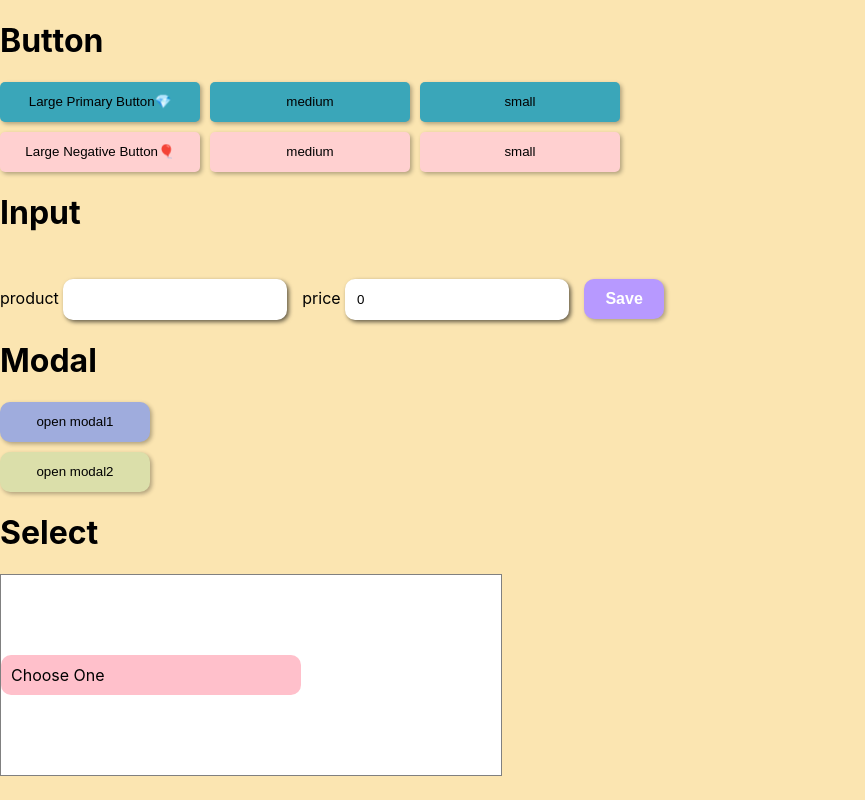
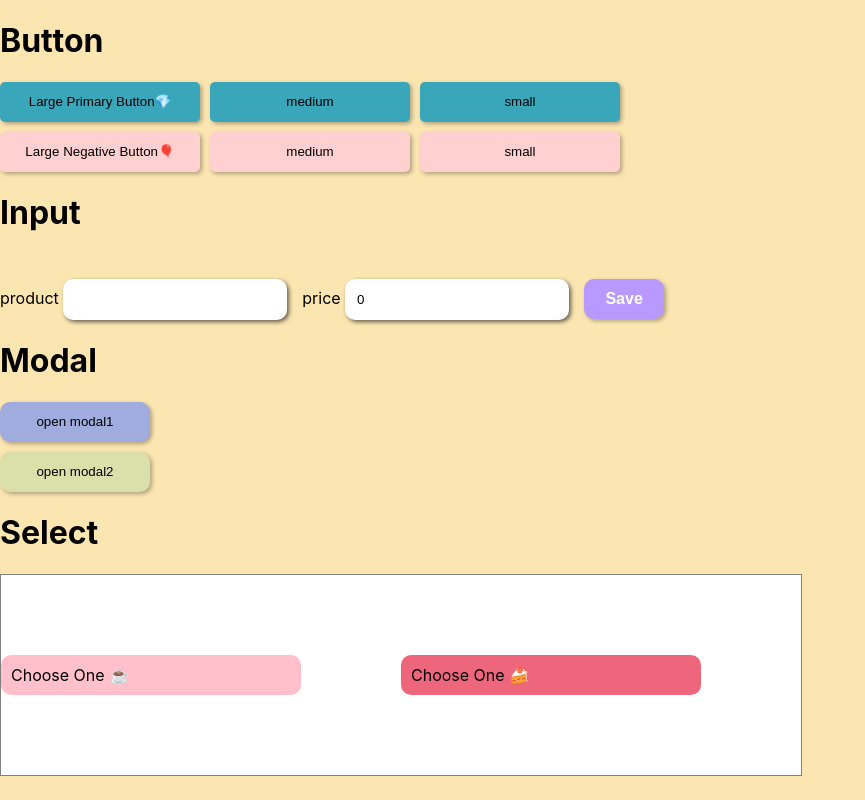
Before and after one commit to Passionhruit/Level3, a React (Create React App) app: page / in a window 1280 px wide. Shown: the whole page, without its empty margins (0-865 px from the left). Built offline with nearby package versions, Linux system fonts and the light colour scheme.

Commit message:
done with select

```diff
--- a/src/App.js
+++ b/src/App.js
@@ -16,7 +16,8 @@ function App() {
   const [isOpen2, setIsOpen2] = useState(false);
 
   // Select
-  const [selected, setSelected] = useState("Choose One");
+  const [selected, setSelected] = useState("Choose One ☕️");
+  const [selected2, setSelected2] = useState("Choose One 🍰");
 
   return (
     <>
@@ -34,7 +35,12 @@ function App() {
         isOpen2={isOpen2}
         setIsOpen2={setIsOpen2}
       />
-      <Dropdown selected={selected} setSelected={setSelected} />
+      <Dropdown
+        selected={selected}
+        setSelected={setSelected}
+        selected2={selected2}
+        setSelected2={setSelected2}
+      />
     </>
   );
 }
--- a/src/components/Button.jsx
+++ b/src/components/Button.jsx
@@ -57,7 +57,7 @@ function Button() {
           return (
             <NegBtn
               onClick={() => {
-                alert(`${box} 버튼입니다.`);
+                prompt(`${box} 버튼일까요?`);
               }}
             >
               {box}
--- a/src/components/Dropdown.jsx
+++ b/src/components/Dropdown.jsx
@@ -3,16 +3,22 @@ import { useState } from "react";
 import { styled } from "styled-components";
 
 const Container = styled.div`
-  width: 500px;
+  width: 800px;
   height: 200px;
   border: 1px solid gray;
   overflow: hidden;
-  overflow: visible;
   background-color: white;
+  overflow: hidden;
+`;
+
+// 넘치는 dropdown
+
+const Parent1 = styled.div`
+  margin-left: 0px;
 `;
 
 const StDrop = styled.div`
-  position: relative;
+  position: absolute;
   margin-top: 80px;
   width: 300px;
   user-select: none;
@@ -24,6 +30,7 @@ const StDropBtn = styled.div`
   background-color: pink;
   box-shadow: 3px 3px 10px 6px rgba((0, 0, 0, 0.06));
   display: flex;
+  cursor: pointer;
 `;
 
 const StDropContent = styled.div`
@@ -35,6 +42,7 @@ const StDropContent = styled.div`
   background-color: aliceblue;
   box-shadow: 3px 3px 10px 6px rgba((0, 0, 0, 0.06));
   width: 90%;
+  z-index: 100;
 `;
 
 const StDropItem = styled.div`
@@ -46,14 +54,61 @@ const StDropItem = styled.div`
   }
 `;
 
-function Dropdown({ selected, setSelected }) {
+// 안 넘치는 dropdown
+
+const Parent2 = styled.div`
+  position: relative;
+  margin-left: 400px;
+`;
+
+const StDrop2 = styled.div`
+  position: absolute;
+  margin-top: 80px;
+  width: 300px;
+  user-select: none;
+`;
+
+const StDropBtn2 = styled.div`
+  padding: 10px;
+  border-radius: 10px;
+  background-color: #ed667c;
+  box-shadow: 3px 3px 10px 6px rgba((0, 0, 0, 0.06));
+  display: flex;
+  cursor: pointer;
+`;
+
+const StDropContent2 = styled.div`
+  border-radius: 10px;
+  position: absolute;
+  top: 110%;
+  left: 0;
+  padding: 15px;
+  background-color: aliceblue;
+  box-shadow: 3px 3px 10px 6px rgba((0, 0, 0, 0.06));
+  width: 90%;
+  z-index: 100;
+`;
+
+const StDropItem2 = styled.div`
+  padding: 10px;
+  cursor: pointer;
+  transition: all 0.2s;
+  &:hover {
+    background-color: blanchedalmond;
+  }
+`;
+
+function Dropdown({ selected, setSelected, selected2, setSelected2 }) {
   const [isActive, setIsActive] = useState(false);
+  const [isActive2, setIsActive2] = useState(false);
   const options = ["Americano", "Latte", "Espresso", "Decaffeine"];
+  const desserts = ["cake", "muffin", "bagel", "sandwich"];
 
   return (
     <div>
       <h1>Select</h1>
       <Container>
+        <Parent1>
           <StDrop>
             <StDropBtn onClick={() => setIsActive(!isActive)}>
               {selected}
@@ -73,6 +128,28 @@ function Dropdown({ selected, setSelected }) {
               </StDropContent>
             )}
           </StDrop>
+        </Parent1>
+        <Parent2>
+          <StDrop2>
+            <StDropBtn2 onClick={() => setIsActive2(!isActive2)}>
+              {selected2}
+            </StDropBtn2>
+            {isActive2 && (
+              <StDropContent2>
+                {desserts.map((dessert) => (
+                  <StDropItem2
+                    onClick={() => {
+                      setSelected2(dessert);
+                      setIsActive2(false);
+                    }}
+                  >
+                    {dessert}
+                  </StDropItem2>
+                ))}
+              </StDropContent2>
+            )}
+          </StDrop2>
+        </Parent2>
       </Container>
     </div>
   );
```
Lines whose indentation alone changed are shown as unchanged.
